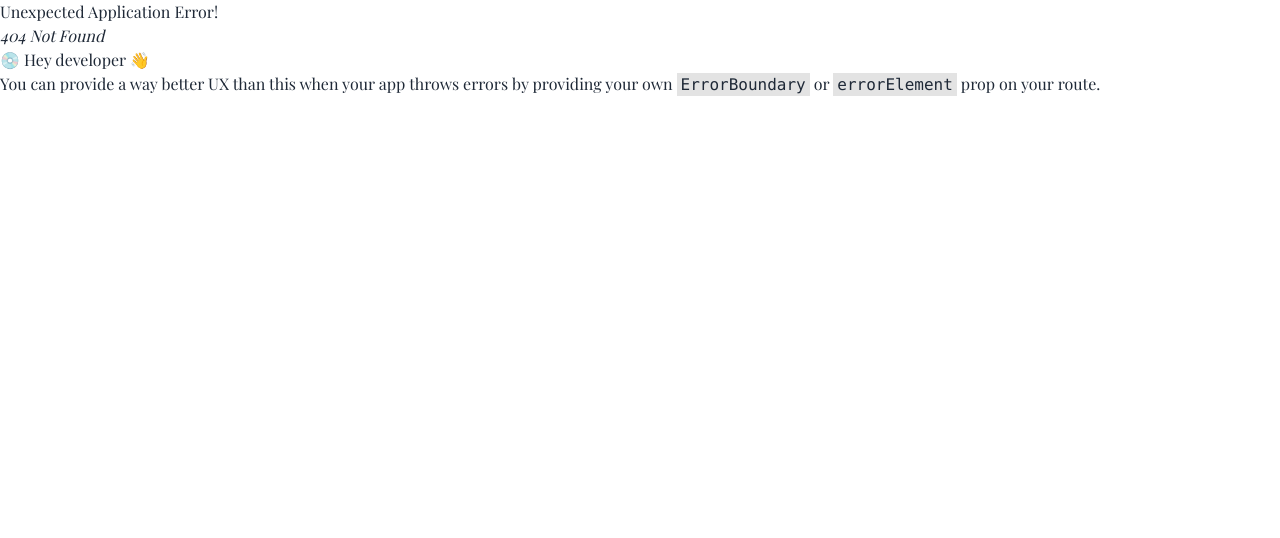
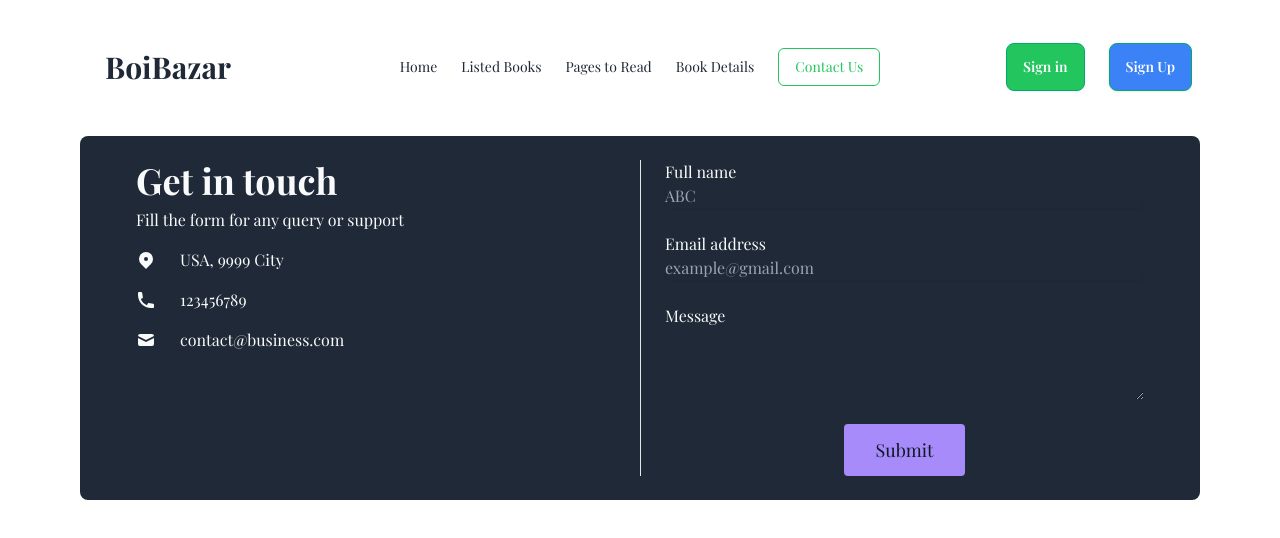
Before and after one commit to AfsanaChoity/web-development-assignment-8, a React (Vite) app: page /contact in a window 1280 px wide. Before the commit this address had no page. Shown: the top 538 px of the page. Built offline with nearby package versions, Linux system fonts and the light colour scheme; a web font is replaced by a local one.

Commit message:
Contact us

```diff
--- a/src/components/BookCard.jsx
+++ b/src/components/BookCard.jsx
@@ -2,11 +2,11 @@
 
 const BookCard = ({ book }) => {
     console.log(book);
-    const { image, tags, bookName, author, category, rating } = book;
+    const { image, tags, bookName, author, category, rating, bookId } = book;
     return (
 
-        <div className="transition border-2 border-primary  rounded-lg hover:scale-105  border-opacity-30 p-5">
-            <Link to={``}
+        <div className="transition border-2 border-primary  rounded-lg   border-opacity-30 p-5">
+            <Link to={`/book/${bookId}`}
                 className="max-w-sm mx-auto group  hover:no-underline focus:no-underline bg-gray-900 dark:bg-gray-50 bg-gray-900 dark:bg-gray-50">
                 <div className=" bg-gray-100 flex justify-center rounded-lg ">
                     <img role="presentation" className="object-cover   rounded h-44 my-10" src={image} />
--- a/src/components/Nav.jsx
+++ b/src/components/Nav.jsx
@@ -20,8 +20,8 @@
                             <NavLink to='/' className={({ isActive }) => isActive && ' text-green-500'}>Home</NavLink>
                             <NavLink to='/listedBooks' className={({ isActive }) => isActive && ' text-green-500'}>Listed Books</NavLink>
                             <NavLink to='/pageToRead' className={({ isActive }) => isActive && ' text-green-500'}>Pages to Read</NavLink>
-                            <NavLink to='/shop' className={({ isActive }) => isActive && ' text-green-500'}>Shop</NavLink>
-                            <NavLink to='/cart' className={({ isActive }) => isActive && ' text-green-500'}>Cart</NavLink>
+                            <NavLink to='/bookDetails' className={({ isActive }) => isActive && ' text-green-500'}>Book Details</NavLink>
+                            <NavLink to='/contact' className={({ isActive }) => isActive && ' text-green-500'}>Contact Us</NavLink>
                         </ul>
                     </div>
                     <Link to='/' className="btn btn-ghost gap-0 text-3xl normal-case font-bold">BoiBazar</Link>
@@ -31,8 +31,8 @@
                         <NavLink to='/' className={({ isActive }) => isActive && ' text-green-500 border border-green-500 rounded-md py-2 px-4'}>Home</NavLink>
                         <NavLink to='/listedBooks' className={({ isActive }) => isActive && ' text-green-500 border border-green-500 rounded-md py-2 px-4'}>Listed Books</NavLink>
                         <NavLink to='/pageToRead' className={({ isActive }) => isActive && ' text-green-500 border border-green-500 rounded-md py-2 px-4'}>Pages to Read</NavLink>
-                        <NavLink to='/shop' className={({ isActive }) => isActive && ' text-green-500 border border-green-500 rounded-md py-2 px-4'}>Shop</NavLink>
-                        <NavLink to='/cart' className={({ isActive }) => isActive && ' text-green-500 border border-green-500 rounded-md py-2 px-4'}>Cart</NavLink>
+                        <NavLink to='/bookDetails' className={({ isActive }) => isActive && ' text-green-500 border border-green-500 rounded-md py-2 px-4'}>Book Details</NavLink>
+                        <NavLink to='/contact' className={({ isActive }) => isActive && ' text-green-500 border border-green-500 rounded-md py-2 px-4'}>Contact Us</NavLink>
                     </ul>
                 </div>
                 <div className="navbar-end gap-6">
--- a/src/main.jsx
+++ b/src/main.jsx
@@ -12,6 +12,9 @@
 import Cart from './pages/Cart.jsx'
 import ListedBooks from './pages/ListedBooks.jsx'
 import PagesToRead from './pages/PagesToRead.jsx'
+import BookDetails from './pages/BookDetails.jsx'
+import AboutUs from './pages/AboutUs.jsx'
+import Contact from './pages/Contact.jsx'
 
 const router = createBrowserRouter([
   {
@@ -29,21 +32,21 @@
         loader: () => fetch('https://dev.to/api/articles/?per_page=20&top=7')
       },
       {
-        path: `/blog/:id`,
-        element: <SingleBlog></SingleBlog>,
-        loader: ({params}) => fetch(`https://dev.to/api/articles/${params.id}`)
+        path: `/book/:id`,
+        element: <BookDetails></BookDetails>,
+        loader: ({params}) => fetch(`/fakeData.json/${params.id}`)
       },
       {
         path: '/pageToRead',
         element: <PagesToRead></PagesToRead>
       },
       {
-        path: '/shop',
-        element: <Shop></Shop>
+        path: '/bookDetails',
+        element: <BookDetails></BookDetails>
       },
       {
-        path: '/cart',
-        element: <Cart></Cart>
+        path: '/contact',
+        element: <Contact></Contact>
       }
     ]
   }
--- /dev/null
+++ b/src/pages/AboutUs.jsx
@@ -0,0 +1,11 @@
+
+
+const AboutUs = () => {
+    return (
+        <div>
+            <h2>About Us</h2>
+        </div>
+    );
+};
+
+export default AboutUs;
--- /dev/null
+++ b/src/pages/BookDetails.jsx
@@ -0,0 +1,11 @@
+
+
+const BookDetails = () => {
+    return (
+        <div>
+            <h2>Book Details</h2>
+        </div>
+    );
+};
+
+export default BookDetails;
--- /dev/null
+++ b/src/pages/Contact.jsx
@@ -0,0 +1,54 @@
+
+
+const Contact = () => {
+    return (
+        <div>
+            <section className="py-6 bg-gray-800 dark:bg-gray-100 text-gray-50 dark:text-gray-900 mt-10 mx-20 rounded-lg">
+                <div className="grid max-w-6xl grid-cols-1 px-6 mx-auto lg:px-8 md:grid-cols-2 md:divide-x">
+                    <div className="py-6 md:py-0 md:px-6">
+                        <h1 className="text-4xl font-bold">Get in touch</h1>
+                        <p className="pt-2 pb-4">Fill the form for any query or support </p>
+                        <div className="space-y-4">
+                            <p className="flex items-center">
+                                <svg xmlns="http://www.w3.org/2000/svg" viewBox="0 0 20 20" fill="currentColor" className="w-5 h-5 mr-2 sm:mr-6">
+                                    <path fillRule="evenodd" d="M5.05 4.05a7 7 0 119.9 9.9L10 18.9l-4.95-4.95a7 7 0 010-9.9zM10 11a2 2 0 100-4 2 2 0 000 4z" clipRule="evenodd"></path>
+                                </svg>
+                                <span>USA, 9999 City</span>
+                            </p>
+                            <p className="flex items-center">
+                                <svg xmlns="http://www.w3.org/2000/svg" viewBox="0 0 20 20" fill="currentColor" className="w-5 h-5 mr-2 sm:mr-6">
+                                    <path d="M2 3a1 1 0 011-1h2.153a1 1 0 01.986.836l.74 4.435a1 1 0 01-.54 1.06l-1.548.773a11.037 11.037 0 006.105 6.105l.774-1.548a1 1 0 011.059-.54l4.435.74a1 1 0 01.836.986V17a1 1 0 01-1 1h-2C7.82 18 2 12.18 2 5V3z"></path>
+                                </svg>
+                                <span>123456789</span>
+                            </p>
+                            <p className="flex items-center">
+                                <svg xmlns="http://www.w3.org/2000/svg" viewBox="0 0 20 20" fill="currentColor" className="w-5 h-5 mr-2 sm:mr-6">
+                                    <path d="M2.003 5.884L10 9.882l7.997-3.998A2 2 0 0016 4H4a2 2 0 00-1.997 1.884z"></path>
+                                    <path d="M18 8.118l-8 4-8-4V14a2 2 0 002 2h12a2 2 0 002-2V8.118z"></path>
+                                </svg>
+                                <span>contact@business.com</span>
+                            </p>
+                        </div>
+                    </div>
+                    <form noValidate="" className="flex flex-col py-6 space-y-6 md:py-0 md:px-6">
+                        <label className="block">
+                            <span className="mb-1">Full name</span>
+                            <input type="text" placeholder="ABC" className="block w-full rounded-md shadow-sm focus:ring focus:ring-opacity-75 focus:ring-violet-400 focus:dark:ring-violet-600 bg-gray-800 dark:bg-gray-100" />
+                        </label>
+                        <label className="block">
+                            <span className="mb-1">Email address</span>
+                            <input type="email" placeholder="example@gmail.com" className="block w-full rounded-md shadow-sm focus:ring focus:ring-opacity-75 focus:ring-violet-400 focus:dark:ring-violet-600 bg-gray-800 dark:bg-gray-100" />
+                        </label>
+                        <label className="block">
+                            <span className="mb-1">Message</span>
+                            <textarea rows="3" className="block w-full rounded-md focus:ring focus:ring-opacity-75 focus:ring-violet-400 focus:dark:ring-violet-600 bg-gray-800 dark:bg-gray-100"></textarea>
+                        </label>
+                        <button type="button" className="self-center px-8 py-3 text-lg rounded focus:ring hover:ring focus:ring-opacity-75 bg-violet-400 dark:bg-violet-600 text-gray-900 dark:text-gray-50 focus:ring-violet-400 focus:dark:ring-violet-600 hover:ring-violet-400 hover:dark:ring-violet-600">Submit</button>
+                    </form>
+                </div>
+            </section>
+        </div>
+    );
+};
+
+export default Contact;
```
